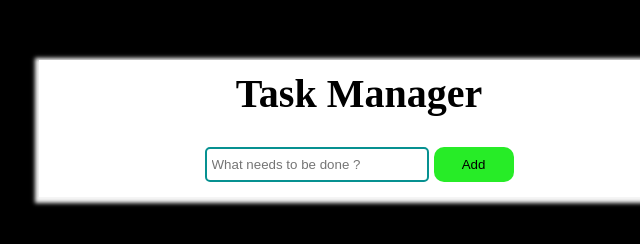
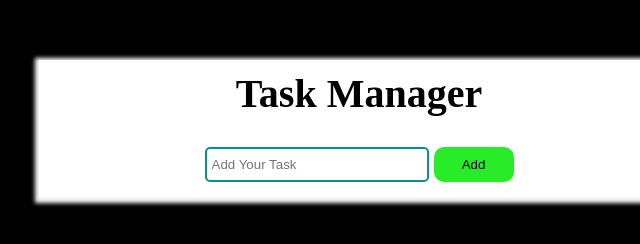
Before and after one commit to Gunjan-1/taskmanager, a plain HTML site: page index.html in a window 1280 px wide. Shown: the full height of the page, 281-921 px from the left. Drawn offline with Linux system fonts and the light colour scheme.

Commit message:
first commit

```diff
--- a/index.html
+++ b/index.html
@@ -18,7 +18,7 @@
 
            <div class="maininput">
  <div class="inputdata">
-            <input type="text" placeholder="What needs to be done ?" id="data">
+            <input type="text" placeholder="Add Your Task" id="data">
             <div> <button onclick="Add()">Add</button></div>
         </div>
            </div>
```
